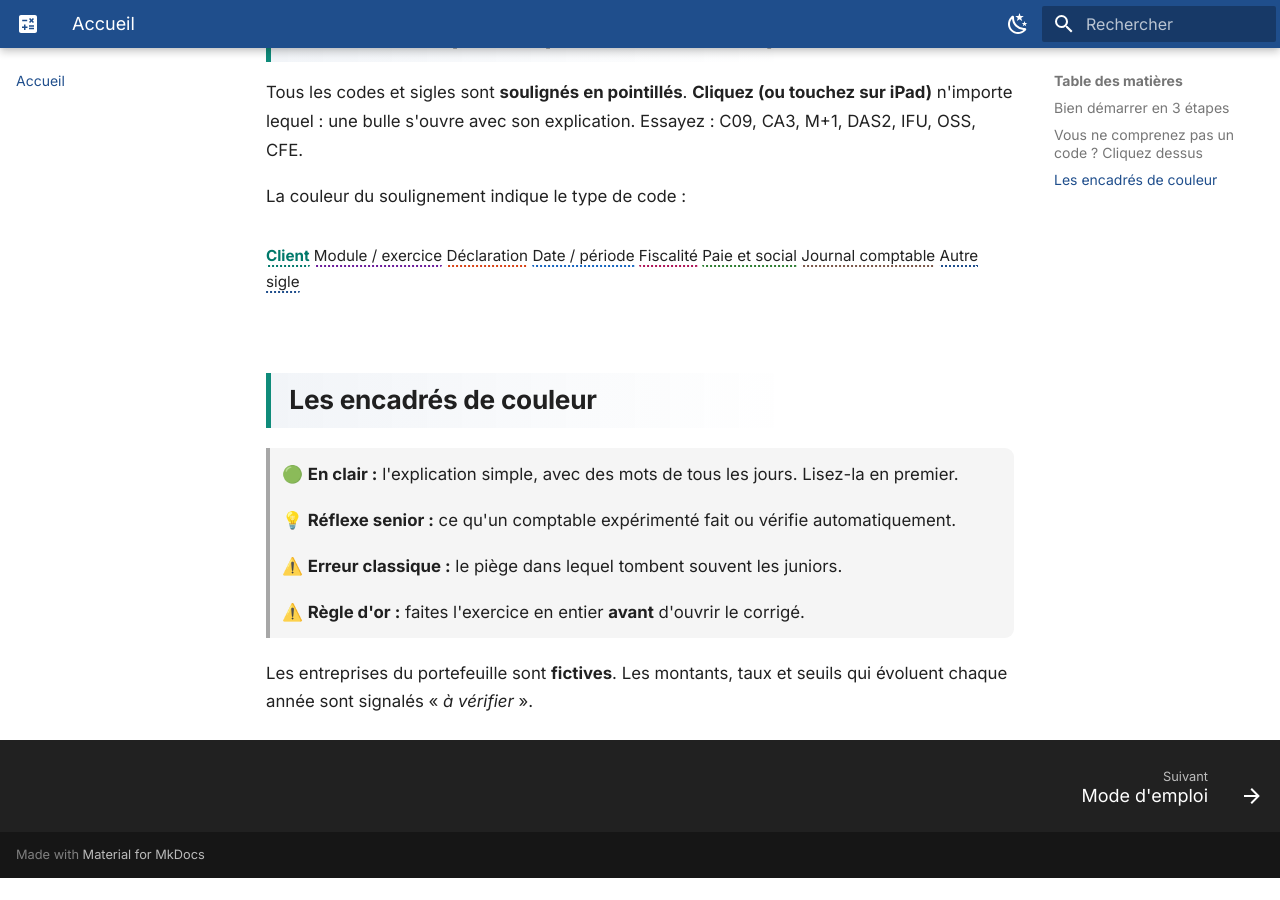
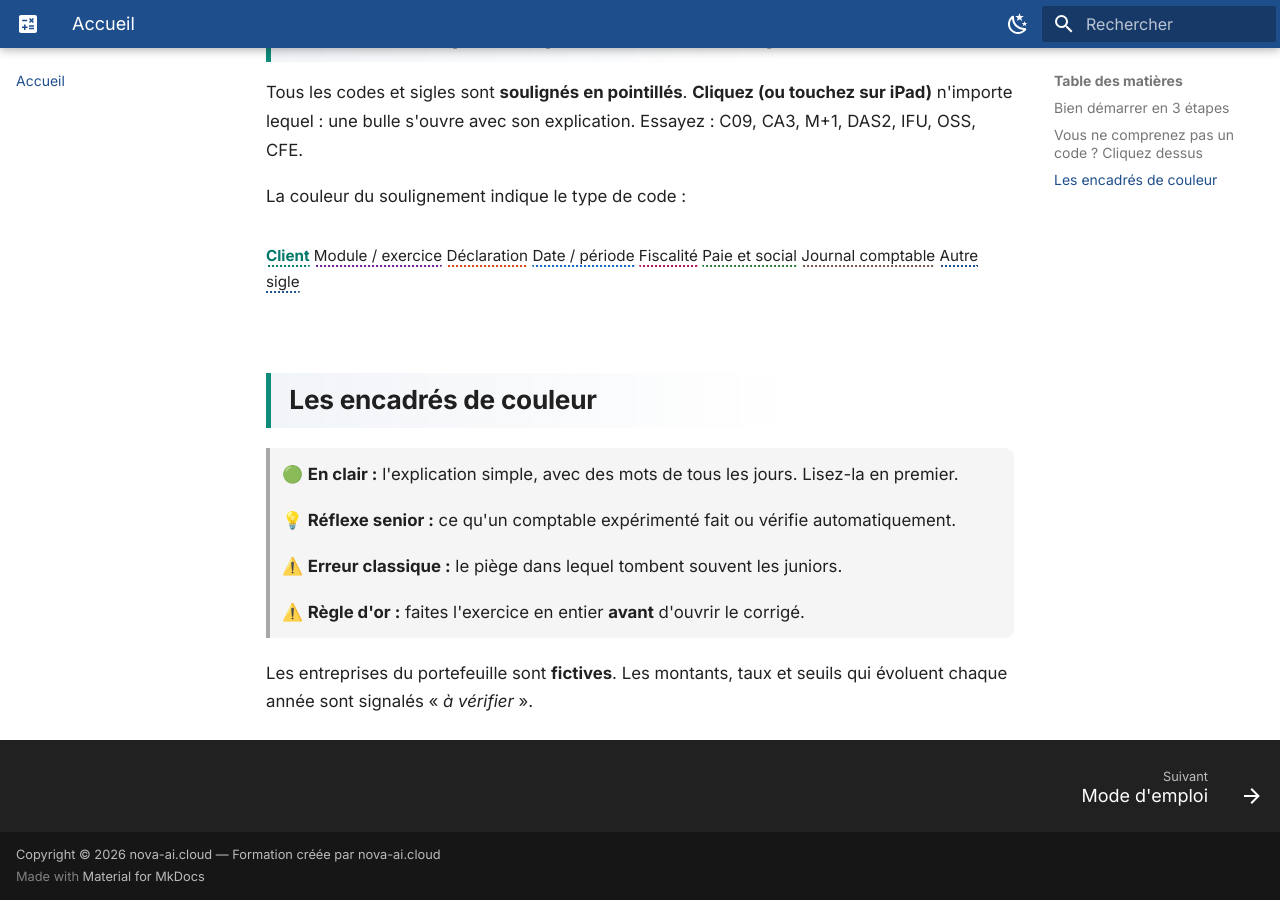
Before and after one commit to nova-ai-company/compta, an MkDocs documentation site: the page built from formation/index.md, in a window 1280 px wide and 900 px high, scrolled down 1571 px. Built offline with MkDocs 1.6.1 and Material for MkDocs 9.7.7, drawn with Linux system fonts in a browser that asks for light colours; before the commit the page ends 2449 px from its top, so only the background shows below that.

Commit message:
Pied de page : copyright et crédit nova-ai.cloud
Co-Authored-By: Claude Opus 5.5 <noreply@anthropic.com>

```diff
--- a/mkdocs.yml
+++ b/mkdocs.yml
@@ -1,5 +1,6 @@
 site_name: Formation comptable — Junior à Senior
 site_description: Formation pratique en comptabilité française — 25 clients, cours, exercices et corrigés
+copyright: 'Copyright &copy; 2026 <a href="https://nova-ai.cloud" target="_blank" rel="noopener">nova-ai.cloud</a> — Formation créée par <a href="https://nova-ai.cloud" target="_blank" rel="noopener">nova-ai.cloud</a>'
 docs_dir: formation
 site_dir: site
 use_directory_urls: true
```
Also changed, not shown: 1 other file.
